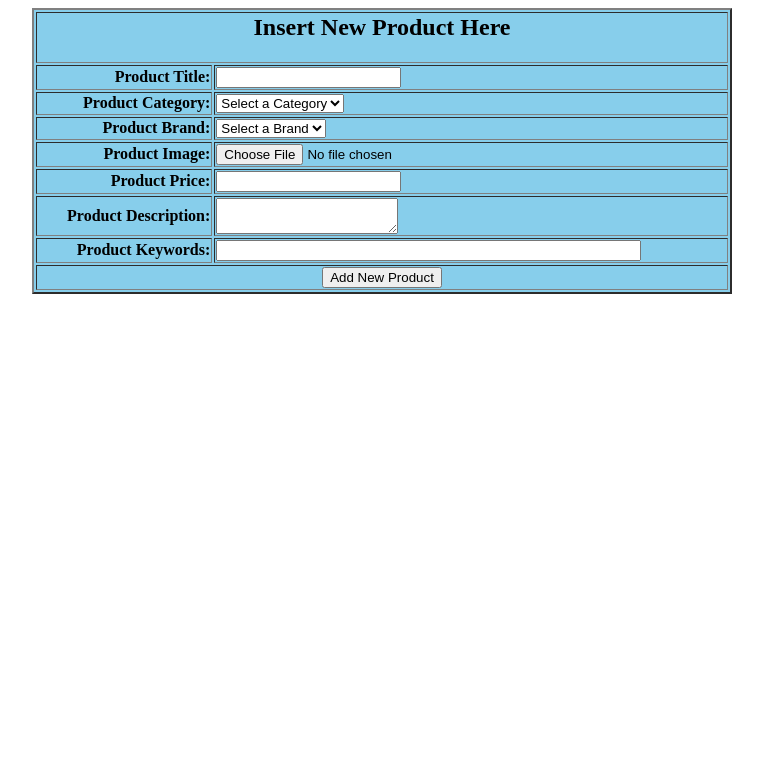
After one commit to parth74/IT635Spring17--Parth-Shah, a PHP site: page /IT635_Proj/InsertNew_product.php in a window 1280 px wide. The commit adds this page. Shown: the top 783 px of the page, without its empty margins (258-1021 px from the left). Run offline with PHP 8.4, Linux system fonts and the light colour scheme; data that the repository does not hold is empty.

Commit message:
Add files via upload

```diff
--- /dev/null
+++ b/IT635_Proj/InsertNew_product.php
@@ -0,0 +1,149 @@
+<!DOCTYPE>
+
+
+
+<html>
+	<head>
+		<title>Insert New Products</title>
+
+	</head>
+
+<body>
+
+	<form action="InsertNew_product.php" method="php" entype="multipart/form-data">
+
+	<table align="center" width="700" border="2" bgcolor="skyblue">
+
+		<tr align="center">
+			<td colspan="7"><h2> Insert New Product Here</h2></td>
+		</tr>
+
+		<tr>
+			<td align="right"><b>Product Title:</b></td>
+			<td><input type="text" name="product_title" required/></td>
+		</tr>
+
+		<tr>
+			<td align="right"><b>Product Category:</b></td>
+		<td>
+			<select name="product_categ" required>
+				<option>Select a Category</option>
+		<?php
+
+		$servername = "localhost";
+				$username = "parth101";
+				$password = "passw0rd";
+				$dbname = "IT635_Proj";
+
+				// Create connection
+				$con = new mysqli($servername, $username, $password, $dbname);
+
+				$get_categ = "select * from Categories";
+
+				$run_categ = mysqli_query($con, $get_categ);
+
+				while ($row_categ=mysqli_fetch_array($run_categ)){
+
+					$categ_id = $row_categ ['categ_id'];
+					$categ_title = $row_categ ['categ_title'];
+
+				echo "<option value='$cat_id'>$categ_title</option>";
+
+				}
+			?>
+
+			</select>
+
+		</td>
+		</tr>
+
+		<tr>
+			<td align="right"><b>Product Brand:</b></td>
+			<td>
+				<select name="product_brand" required>
+				<option>Select a Brand</option>
+
+			<?php
+
+				$get_Brands = "select * from Brands";
+
+				$run_brand = mysqli_query($con, $get_Brands);
+
+				while ($row_brand=mysqli_fetch_array($run_brand)){
+
+					$brand_id = $row_brand ['brand_id'];
+					$brand_title = $row_brand ['brand_title'];
+
+				echo "<option value='$brand_id'>$brand_title</option>";
+
+				}
+
+			?>
+
+			</select>
+
+
+			</td>
+		</tr>
+
+		<tr>
+			<td align="right"><b>Product Image:</b></td>
+			<td><input type="file" name="product_image" required /></td>
+		</tr>
+
+		<tr>
+			<td align="right"><b>Product Price:</b></td>
+			<td><input type="text" name="product_price" required /></td>
+		</tr>
+
+		<tr>
+			<td align="right"><b>Product Description:</b></td>
+			<td><textarea name="product_desc" cols="20" row="5" required></textarea></td>
+		</tr>
+
+		<tr>
+			<td align="right"><b>Product Keywords:</b></td>
+			<td><input type="text" name="product_keywords" size="50" required/></td>
+		</tr>
+
+		<tr align="center">
+			<td colspan="6"><input type="submit" name="insert_product" value="Add New Product" /></td>
+		</tr>
+
+
+
+	</table>
+
+</form>
+
+
+
+</body>
+</html>
+
+<?php
+
+	if(isset($_POST['insert_prod'])){
+
+		//getting the text data from the fields
+
+		$product_title=$_POST['product_title'];
+		$product_categ=$_POST['product_categ'];
+		$product_brand=$_POST['product_brand'];
+		$product_price=$_POST['product_price'];
+		$product_desc=$_POST['product_desc'];
+		$product_keywords=$_POST['product_keyword'];
+
+		//getting image from feild
+		$product_image=$_FILES['product_image']['name'];
+		$product_image_tmp=$_FILES['product_image'] ['tmp_name'];
+
+
+	}
+
+
+
+
+
+
+?>
```
Also changed, not shown: IT635_Proj/db.php (added, +8 -0 lines), IT635_Proj/function.php (added, +52 -0 lines), IT635_Proj/index.php (+22 -13 lines), IT635_Proj/style.css (added, +141 -0 lines).
